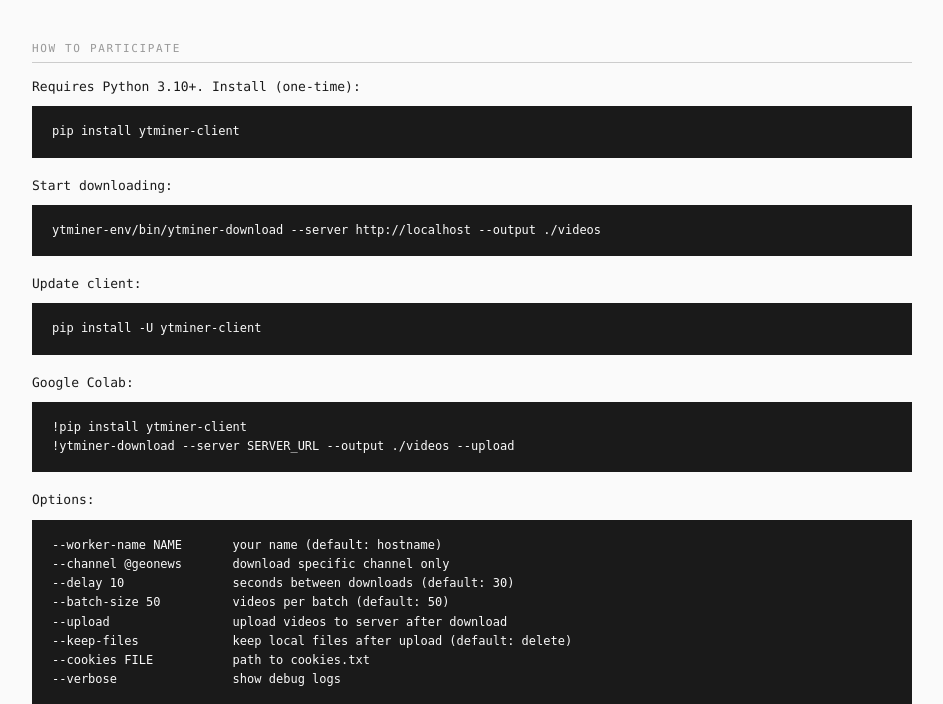
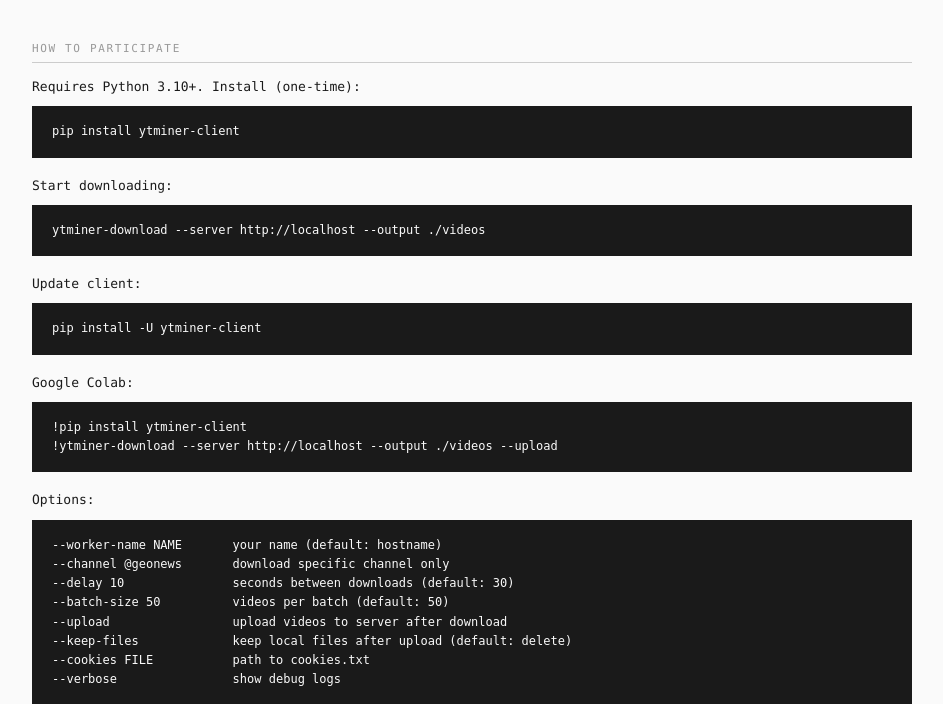
Before and after one commit to hussamh10/ytminer-server, a FastAPI app: page / in a window 1280 px wide. Shown: the part 513-1217 px from the top of the page, without its empty margins (8-951 px from the left). Run offline with FastAPI, Linux system fonts and the light colour scheme; data that the repository does not hold is empty; parts of the project's set-up code (start-up, migrations or seed data) failed here and were passed over.

Commit message:
Fix dashboard: dynamic server URL in all commands
Replace SERVER_URL placeholder in both run command and Colab
section with actual server origin.

Co-Authored-By: Claude Opus 4.6 <noreply@anthropic.com>

```diff
--- a/templates/dashboard.html
+++ b/templates/dashboard.html
@@ -240,7 +240,7 @@
     <pre>pip install -U ytminer-client</pre>
 
     <p>Google Colab:</p>
-    <pre>!pip install ytminer-client
+    <pre id="colab-cmd">!pip install ytminer-client
 !ytminer-download --server SERVER_URL --output ./videos --upload</pre>
 
     <p>Options:</p>
@@ -365,7 +365,9 @@ async function refresh() {
 // set server URL in guide
 const origin = window.location.origin;
 document.getElementById('run-cmd').textContent =
-  'ytminer-env/bin/ytminer-download --server ' + origin + ' --output ./videos';
+  'ytminer-download --server ' + origin + ' --output ./videos';
+document.getElementById('colab-cmd').textContent =
+  '!pip install ytminer-client\n!ytminer-download --server ' + origin + ' --output ./videos --upload';
 
 refresh();
 </script>
```
